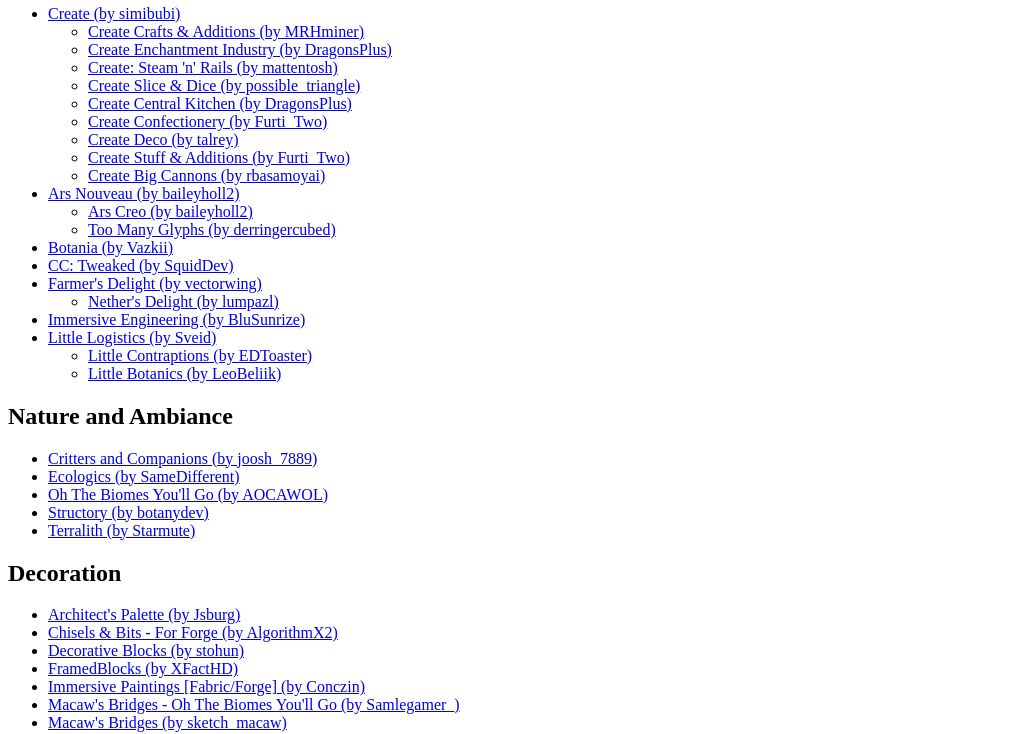
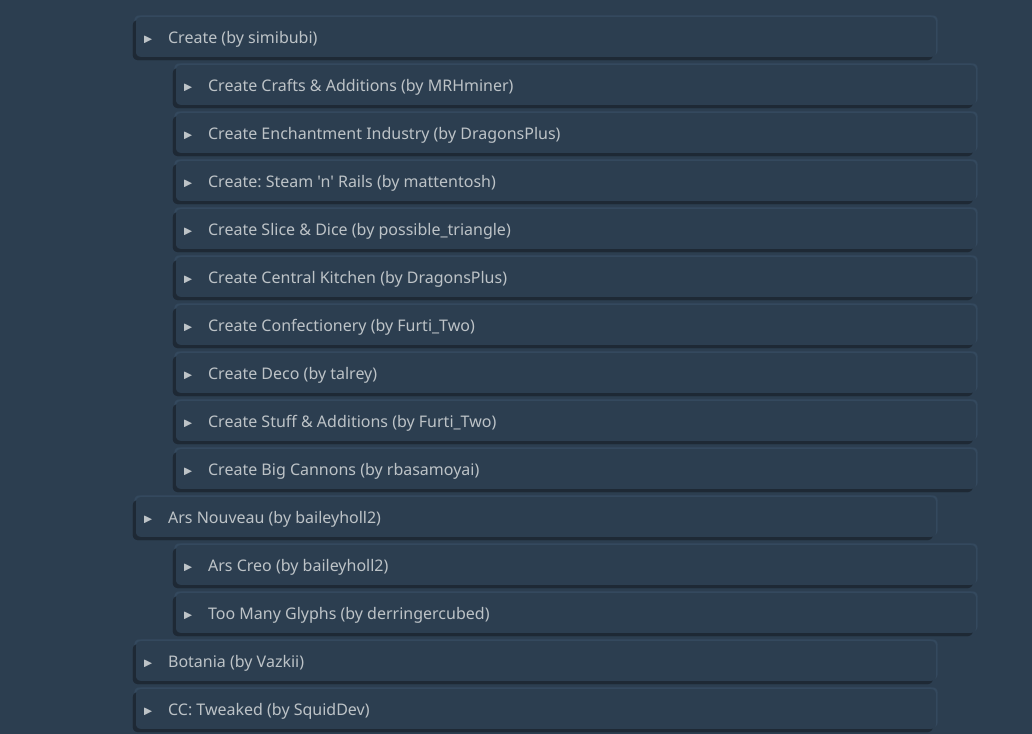
Before and after one commit to victoragcosta/create-to-muck, a plain HTML site: page index.html in a window 1280 px wide. Shown: the part 122-856 px from the top of the page, without its empty margins (0-1032 px from the left). Drawn offline with Linux system fonts and the light colour scheme.

Commit message:
Add basic styling

```diff
--- a/index.html
+++ b/index.html
@@ -5,6 +5,7 @@
   <meta charset="UTF-8">
   <meta name="viewport" content="width=device-width, initial-scale=1.0">
   <title>Create to Muck Modlist</title>
+  <link rel="stylesheet" href="style.css">
 </head>
 
 <body>
--- /dev/null
+++ b/style.css
@@ -0,0 +1,51 @@
+body {
+    background-color: #2c3e50;
+    font-family: 'Ubuntu', 'Segoe UI', sans-serif;
+    color: #bdc3c7;
+    padding-left: 5rem
+}
+
+h1, h2 {
+    text-shadow: -0.2rem 0.3rem 0.2rem #1a242e;
+}
+
+a {
+    color: #bdc3c7;
+    height: 2.5rem;
+    width: 50rem;
+    display: flex;
+    align-items: center;
+    text-decoration: none;
+    margin: 0.5rem;
+    border-radius: 0.3rem;
+    box-shadow: -0.2rem 0.2rem 0px 0px #1e2935, -0.1rem -0.1rem 0px 0px #34495e, 0.1rem -0.1rem 0px 0px #34495e;
+    transition: all 0.2s ease-in-out;
+}
+
+a:before {
+    content: '';
+    background-color: #bdc3c7;
+    height: 0.5rem;
+    width: 0.5rem;
+    margin-left: 0.5rem;
+    margin-right: 1rem;
+    translate: 0 0.15rem;
+    clip-path: polygon(100% 50%, 0 0, 0 100%);
+    transition: all 0.2s ease-in-out;
+}
+
+a:hover {
+    background-color: #34495e;
+    box-shadow: none;
+    transform: translate(-0.1rem, 0.1rem);
+}
+
+a:hover:before {
+    margin-left: 1rem;
+    margin-right: 0.5rem;
+    transform: rotateX(180deg);
+}
+
+li {
+    list-style: none;
+}
```
